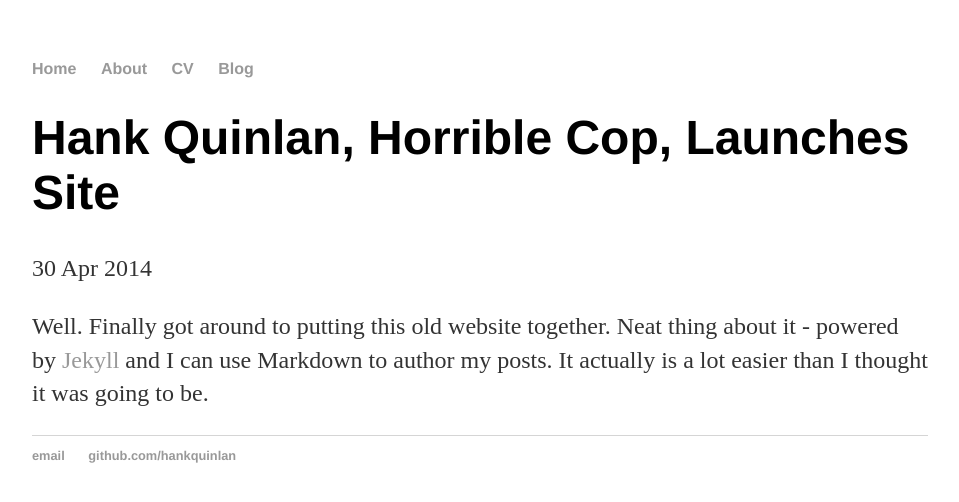
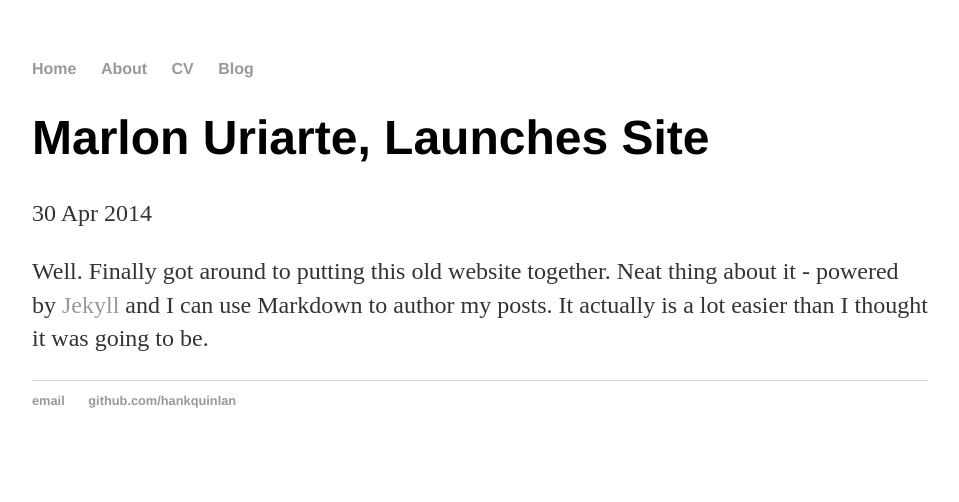
Before and after one commit to marlonu9032/marlonu9032.github.io, a Jekyll site: the page built from _posts/2018-09-20-Marlon-Uriarte-site-launched.md, in a window 1280 px wide. Shown: the top 502 px of the page, without its empty margins (160-1119 px from the left). Built offline with Jekyll 4.4.1, drawn with Linux system fonts in a browser that asks for light colours.

Commit message:
Update 2018-09-20-Marlon-Uriarte-site-launched.md

```diff
--- a/_posts/2018-09-20-Marlon-Uriarte-site-launched.md
+++ b/_posts/2018-09-20-Marlon-Uriarte-site-launched.md
@@ -1,6 +1,6 @@
 ---
 layout: post
-title: "Hank Quinlan, Horrible Cop, Launches Site"
+title: "Marlon Uriarte, Launches Site"
 date: 2014-04-30
 ---
 
```
